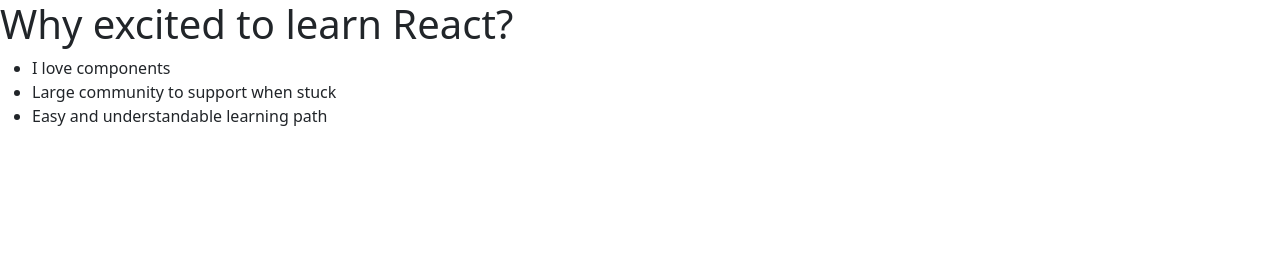
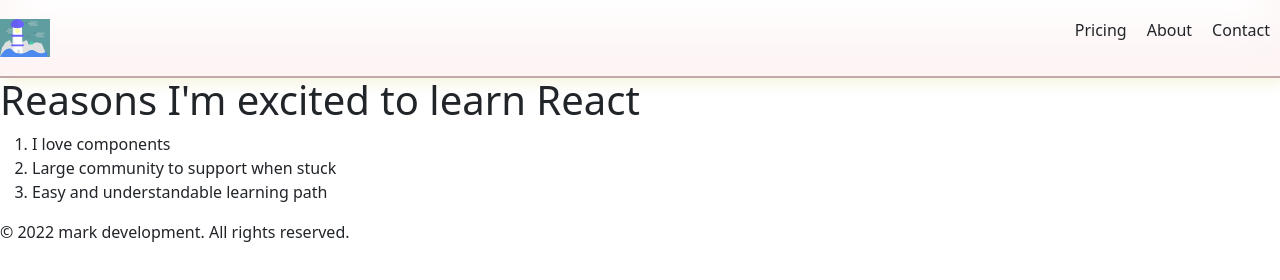
Before and after one commit to Marks-1/SCRIMBA-REACT, a plain HTML site: page index.html in a window 1280 px wide. Drawn offline with nearby package versions, Linux system fonts and the light colour scheme.

Commit message:
updates to styles file

```diff
--- a/index.css
+++ b/index.css
@@ -2,3 +2,30 @@ html, body {
     margin: 0;
     padding: 0;
 }
+
+.navbar {
+    display: flex;
+    justify-content: space-between;
+    align-items: center;
+}
+
+.nav-items {
+    list-style: none;
+    display: flex;
+}
+
+.nav-items > li {
+    padding: 10px;
+}
+
+.imgstyle {
+    width: 50px;
+    background-color: cadetblue;
+}
+
+header {
+    box-shadow:
+       inset 0 -3em 3em rgba(235, 150, 150, 0.1),
+             0 0  0 2px rgb(194, 168, 168),
+             0.3em 0.3em 1em rgba(219, 204, 116, 0.3);
+}
--- a/index.js
+++ b/index.js
@@ -238,17 +238,112 @@ Render your list to the page
 // import React from 'react'
 // import ReactDOM from 'react-dom'
 
-function NavbarPage(){
+/**Soln9
+ *
+ *
+ function NavbarPage(){
+     return(
+         <div>
+             <header>
+                 <nav>
+                     <img src="./react-logo.png" alt="React Logo" width="40px" />
+                 </nav>
+             </header>
+             <main>
+                 <h1>Reasons I'm excited to learn React</h1>
+                 <ol>
+                     <li>I love components</li>
+                     <li>Large community to support when stuck</li>
+                     <li>Easy and understandable learning path</li>
+                 </ol>
+             </main>
+             <footer>
+                 &copy; 2021 mark development. All rights reserved.
+             </footer>
+         </div>
+     )
+ }
+
+ ReactDOM.render(<NavbarPage/>, document.getElementById('root'))
+ */
+
+/**
+Challenge:
+
+Part 2:
+- Add a `header` element with a nested `nav` element. Inside the `nav`,
+  include a `img` element with the image of the React logo inside
+  (src="./react-logo.png") and make sure to set the width to something
+  more manageable so it doesn't take up the whole screen
+- Add an `h1` with some text describing the page. (E.g. "Reasons
+  I'm excited to learn React"). Place it above the ordered list.
+- Add a `footer` after the list that says:
+    "© 20xx <last name here> development. All rights reserved."
+ */
+
+
+// Parent/Child Components
+/**Pract10 {extend Pract9}
+Mini Challenge:
+Move the `header` element from Page into
+its own component called "Header"
+*/
+
+// CHILDREN
+// Header Component
+/**
+Challenge:
+
+- Add an `ul` inside the Header's `nav` and create
+  the following `li`s: "Pricing", "About", & "Contact"
+*/
+function Header(){
     return(
-        <div>
-            <h1>Why excited to learn React?</h1>
-            <ul>
+        <header>
+            <nav className="navbar">
+                <img className="imgstyle" src="./image/lighthouse-logo.svg" alt="React Logo" />
+                <ul className="nav-items">
+                    <li>Pricing</li>
+                    <li>About</li>
+                    <li>Contact</li>
+                </ul>
+            </nav>
+        </header>
+    )
+}
+
+// Main Component
+function Main() {
+    return(
+       <main>
+            <h1>Reasons I'm excited to learn React</h1>
+            <ol>
                 <li>I love components</li>
                 <li>Large community to support when stuck</li>
                 <li>Easy and understandable learning path</li>
-            </ul>
+            </ol>
+       </main>
+    )
+}
+
+// Footer Component
+function Footer() {
+    return(
+        <footer>
+            &copy; 2022 mark development. All rights reserved.
+        </footer>
+    )
+}
+
+// PARENT
+function MainPage() {
+    return(
+        <div>
+            <Header/>
+            <Main/>
+            <Footer/>
         </div>
     )
 }
 
-ReactDOM.render(<NavbarPage/>, document.getElementById('root'))
+ReactDOM.render(<MainPage/>, document.getElementById('root'))
```
Also changed, not shown: image/lighthouse-logo.svg (added), 1 other file.
